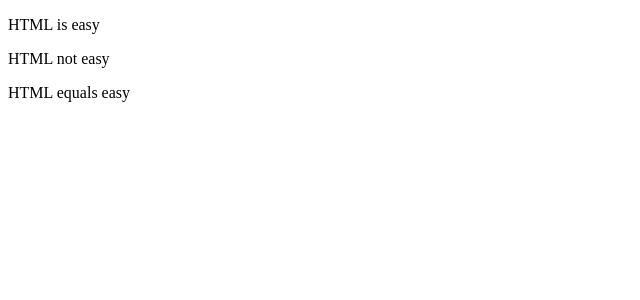
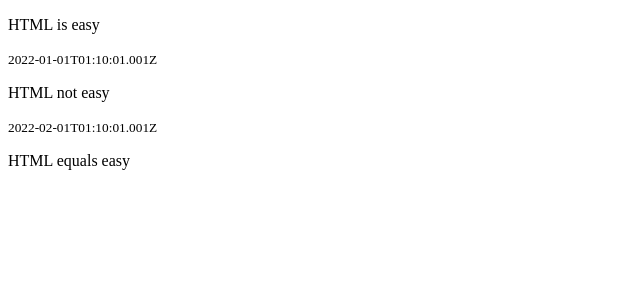
Before and after one commit to miguelgargallo/class_from_bootcamp_0004_0001, a React (Create React App) app: page / in a window 1280 px wide. Shown: the top 300 px of the page, without its empty margins (0-640 px from the left). Built offline with nearby package versions, Linux system fonts and the light colour scheme.

Commit message:
class_from_bootcamp_0004_0006 class_from_bootcamp_0004_0006

```diff
--- a/src/App.js
+++ b/src/App.js
@@ -4,13 +4,13 @@ const notes = [
   {
     id: 1,
     content: "HTML is easy",
-    Date: "2022-01-01T01:10:01.001Z",
+    date: "2022-01-01T01:10:01.001Z",
     important: true
   },
   {
     id: 2,
     content: "HTML not easy",
-    Date: "2022-02-01T01:10:01.001Z",
+    date: "2022-02-01T01:10:01.001Z",
     important: true
   },
   {
```
